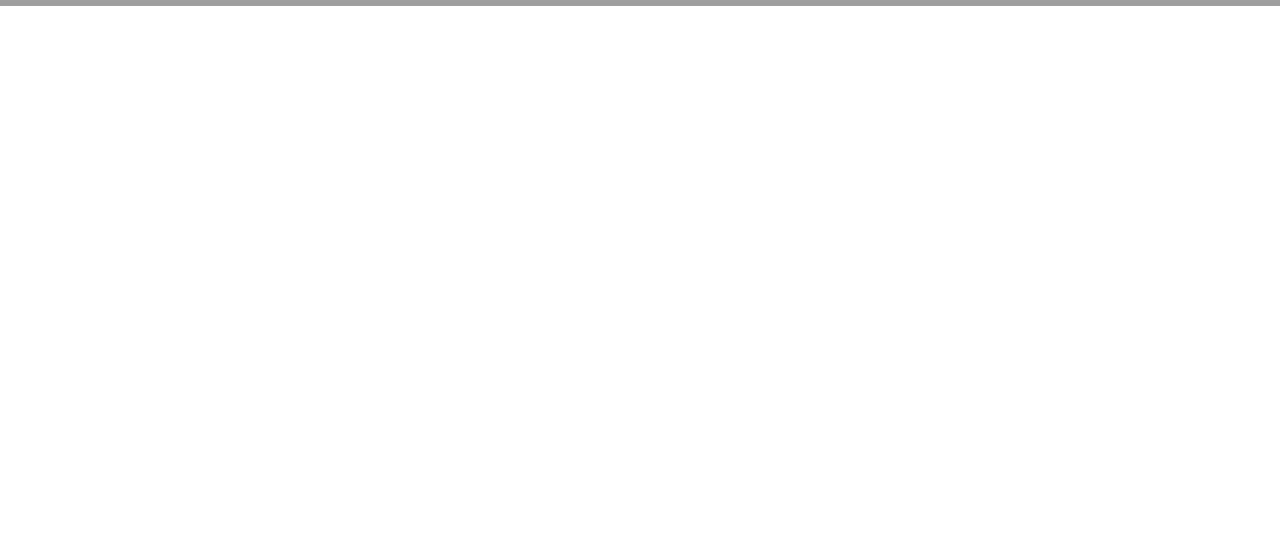
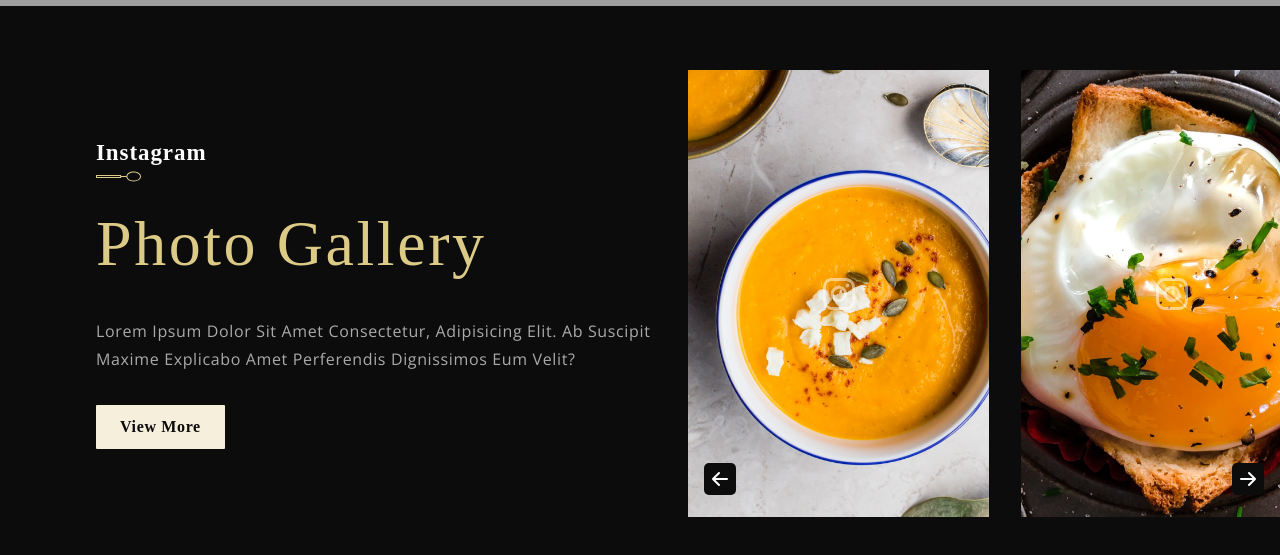
Before and after one commit to Ayush909/React-Restaurante, a React (Create React App) app: page / in a window 1280 px wide. Shown: the part 5662-6217 px from the top of the page. Before the commit the page ends 5668 px from the top, so only its background shows below. Built offline with nearby package versions, Linux system fonts and the light colour scheme; grey boxes are pictures that could not be loaded; a web font is replaced by a local one.

Commit message:
gallery ongoing

```diff
--- a/src/App.js
+++ b/src/App.js
@@ -13,8 +13,8 @@ const App = () => (
     <Chef />
     <Intro />
     <Laurels />
-    {/*<Gallery />
-    <FindUs />
+    <Gallery />
+    {/*<FindUs />
     <Footer /> */}
   </div>
 );
--- /dev/null
+++ b/src/container/Gallery/Gallery.js
@@ -0,0 +1,59 @@
+import React,{useRef} from 'react'
+import classes from './Gallery.module.css'
+import { SubHeading } from '../../components'
+import {data,images} from '../../constants'
+import {BsArrowLeftShort,BsArrowRightShort,BsInstagram} from 'react-icons/bs'
+
+
+const Gallery = () => {
+
+  const scrollRef  = useRef(null);
+
+  const galleryImgs = [images.gallery01,images.gallery02, images.gallery03, images.gallery04];
+
+  const scroll = (str) => {
+    // console.log(str)
+    const {current} = scrollRef;
+    if(str === 'left'){
+      current.scrollLeft  -= 300;
+    }else{
+      current.scrollLeft += 300;
+    }
+  }
+
+  return (
+    <div className={`${classes.app__gallery} flex__center`}>
+      <div className={classes.app__gallery_content}>
+        <SubHeading title="Instagram"/>
+        <p className="headtext__cormorant">
+          Photo Gallery
+        </p>
+        <p className="p__opensans" style={{color : '#AAA', marginTop : '2rem'}}>Lorem ipsum dolor sit amet consectetur, adipisicing elit. Ab suscipit maxime explicabo amet perferendis dignissimos eum velit?</p>
+        <button type='button' className='custom__button'>View More</button>
+      </div>
+
+      <div className={classes.app__gallery_images}>
+        <div className={classes.app__gallery_images_container} ref={scrollRef}>
+            {galleryImgs.map( (image,index) => (
+              <div
+                className={`${classes.app__gallery_images_card} flex__center`}
+                key={`gallery-image-${index+1}`}
+              >
+                <img src={image} alt="gallery" />
+                <BsInstagram className={classes.gallery_social_icon}/>
+              </div>
+            ))}
+        </div>
+
+        <div className={classes.app__gallery_images_arrow}>
+          <BsArrowLeftShort color='#fff' className={classes.gallery_arrow_icons} onClick={()=>scroll('left')}/>
+          <BsArrowRightShort color='#fff' className={classes.gallery_arrow_icons} onClick={()=>scroll('right')}/>
+        </div>
+      </div>
+
+
+    </div>
+  )
+}
+
+export default Gallery
--- a/src/container/Gallery/Gallery.jsx
+++ /dev/null
@@ -1,11 +0,0 @@
-import React from 'react';
-
-import './Gallery.css';
-
-const Gallery = () => (
-  <div>
-    Gallery
-  </div>
-);
-
-export default Gallery;
--- /dev/null
+++ b/src/container/Gallery/Gallery.module.css
@@ -0,0 +1,108 @@
+.app__gallery{
+    background: var(--color-black);
+    display: flex;
+
+    padding: 4rem 0 4rem 6rem;
+}
+
+.app__gallery_content{
+    flex: 1;
+    display: flex;
+    flex-direction: column;
+    justify-content: center;
+    align-items: flex-start;
+    min-width: 500px;
+    padding-right: 2rem;
+
+}
+
+.app__gallery_content button{
+    margin-top: 2rem;
+}
+
+.app__gallery_images{
+    flex: 1;
+    display: flex;
+    flex-direction: row;
+    max-width: 50%;
+    position: relative;
+}
+
+.app__gallery_images_container{
+    display: flex;
+    flex-direction: row;
+    width: max-content;
+    overflow-x: scroll;
+    scrollbar-width: none;
+}
+
+.app__gallery_images_container::-webkit-scrollbar{
+  display: none;
+}
+
+.app__gallery_images_card{
+    position: relative;
+    min-width: 301px;
+    height: 447px;
+    margin-right: 2rem;
+}
+
+.app__gallery_images_card img{
+    width: 100%;
+    height: 100%;
+    object-fit: cover;
+    opacity: 1;
+    transition: 0.5s ease;
+}
+
+.app__gallery_images_card:hover img{
+    opacity: 0.35;
+}
+
+.gallery_social_icon{
+    position: absolute;
+    color: #fff;
+    font-size: 2rem;
+    opacity: 0.5;
+    cursor: pointer;
+    transition : 0.5s ease;
+}
+
+.app__gallery_images_card:hover .gallery_social_icon{
+    opacity: 1;
+}
+
+.app__gallery_images_arrow{
+    width: 100%;
+    display: flex;
+    justify-content: space-between;
+    align-items: center;
+    padding: 0 1rem;
+    position: absolute;
+    bottom: 5%;
+}
+.gallery_arrow_icons{
+    font-size: 2rem;
+    background: var(--color-black);
+    cursor: pointer;
+    border-radius: 5px;
+}
+
+
+@media screen and (min-width : 2000px){
+
+}
+
+@media screen and (max-width : 1150px){
+    .app__gallery{
+        flex-direction: column;
+    }
+}
+
+@media screen and (max-width : 850px){
+
+}
+
+@media screen and (max-width : 650px){
+
+}
```
Also changed, not shown: src/container/Gallery/Gallery.css (deleted).
